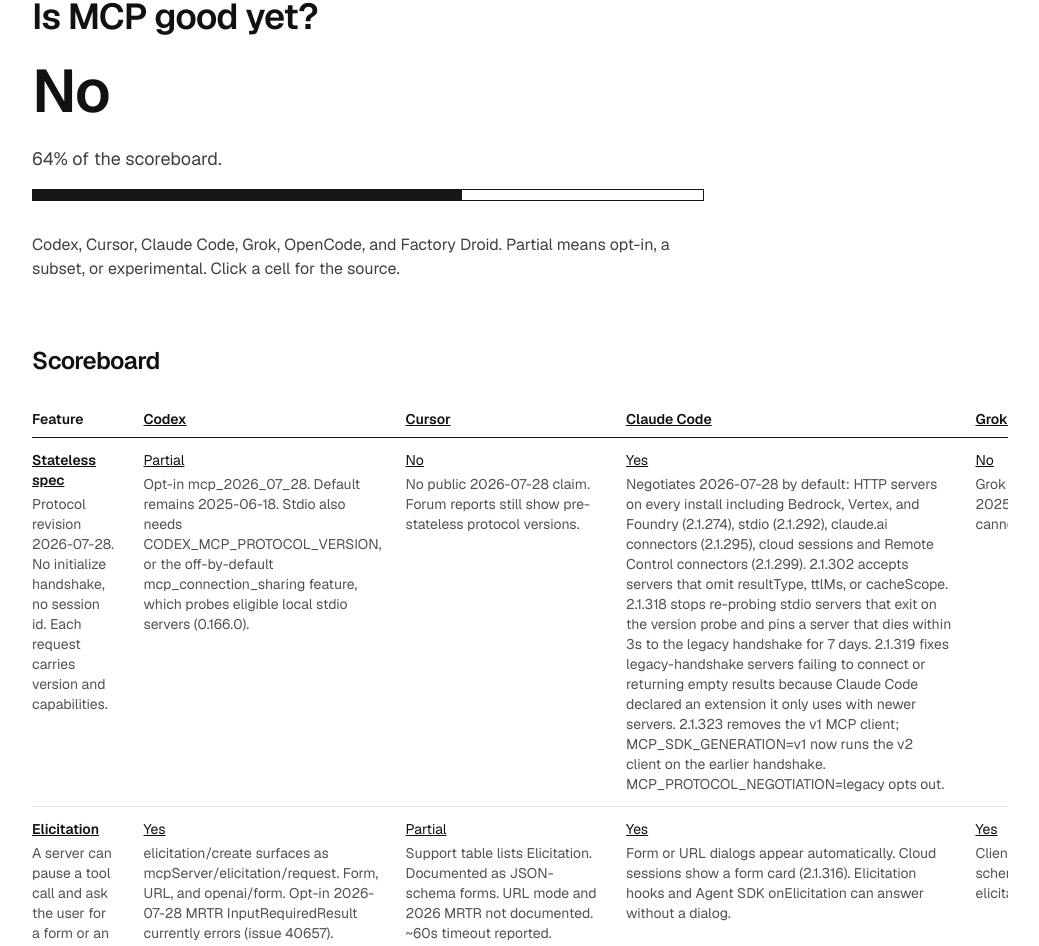
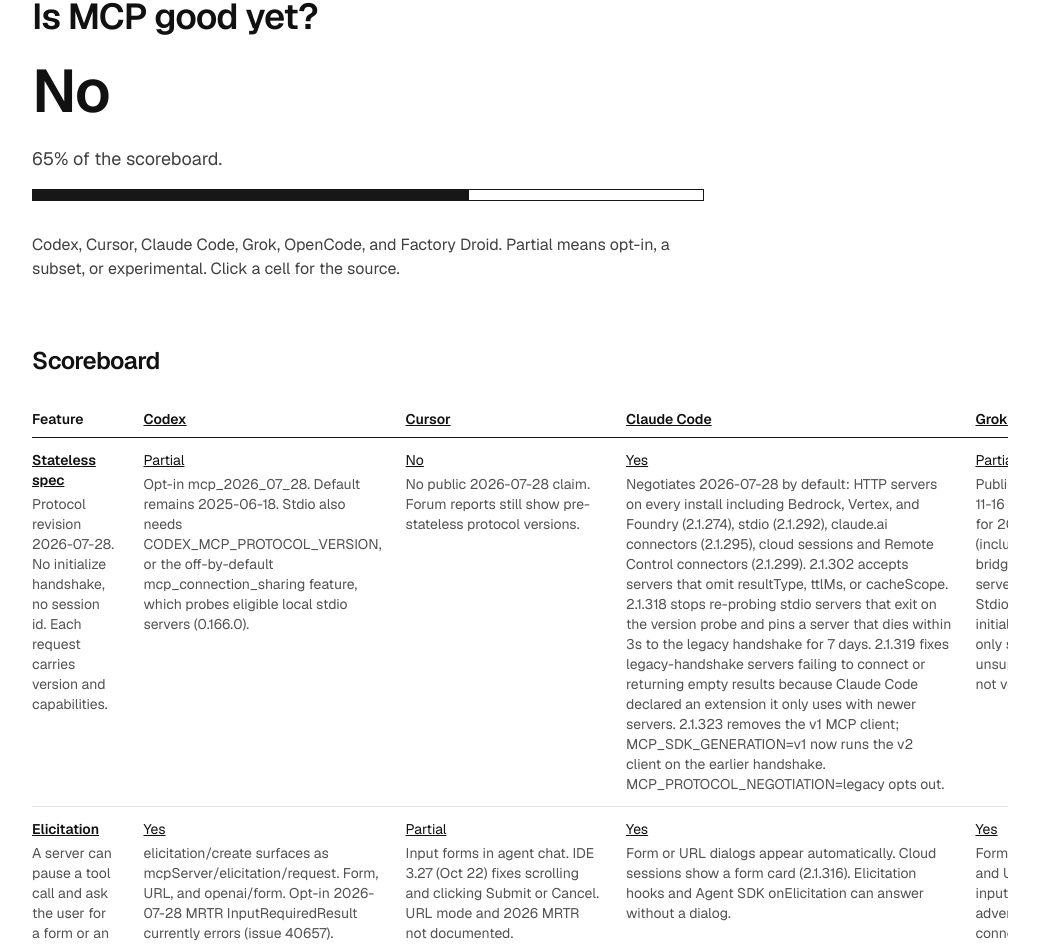
Before and after one commit to neon-solutions/ismcpgoodyet, a Next.js app: page / in a window 1280 px wide. Shown: the part 67-1013 px from the top of the page, without its empty margins (120-1159 px from the left). Built offline with nearby package versions, Linux system fonts and the light colour scheme.

Commit message:
fix: refresh MCP client support and release notes (#2)

```diff
--- a/content/site.ts
+++ b/content/site.ts
@@ -164,16 +164,17 @@ export const status = {
         "Negotiates 2026-07-28 by default: HTTP servers on every install including Bedrock, Vertex, and Foundry (2.1.274), stdio (2.1.292), claude.ai connectors (2.1.295), cloud sessions and Remote Control connectors (2.1.299). 2.1.302 accepts servers that omit resultType, ttlMs, or cacheScope. 2.1.318 stops re-probing stdio servers that exit on the version probe and pins a server that dies within 3s to the legacy handshake for 7 days. 2.1.319 fixes legacy-handshake servers failing to connect or returning empty results because Claude Code declared an extension it only uses with newer servers. 2.1.323 removes the v1 MCP client; MCP_SDK_GENERATION=v1 now runs the v2 client on the earlier handshake. MCP_PROTOCOL_NEGOTIATION=legacy opts out.",
     },
     grok: {
-      status: "no",
+      status: "partial",
       evidenceUrl:
-        "https://github.com/xai-org/grok-build/blob/main/crates/codegen/xai-grok-mcp/src/servers.rs",
-      notes: "Grok Build pins the wire to 2025-11-25 so an rmcp bump cannot silently move it.",
+        "https://github.com/xai-org/grok-build/blob/2bdd1d6a6369de0e8c68132ea4539e9abd9e14a8/crates/codegen/xai-grok-mcp/src/servers.rs",
+      notes:
+        "Public source checked 2026-11-16 probes server/discover for 2026-07-28 on HTTP (including OAuth) and the ACP bridge for in-process SDK servers, with legacy fallback. Stdio stays on the 2025-11-25 initialize handshake; modern-only stdio servers are unsupported. Shipping version not verified.",
     },
     opencode: {
       status: "partial",
       evidenceUrl: "https://opencode.ai/v2/docs/mcp-servers#protocol-version",
       notes:
-        "OpenCode 2.2 adds a per-server protocol: legacy (default), auto, or 2026-07-28. auto probes server/discover and falls back to initialize; 2.2.6 also falls back for stdio servers that ignore the probe. OpenCode 1 still uses the initialize handshake.",
+        "OpenCode 2.2 adds a per-server protocol: legacy (default), auto, or 2026-07-28. auto probes server/discover and falls back to initialize; 2.2.6 also falls back for stdio servers that ignore the probe. Opt-in pool: true (2.2.6) shares matching connections across directories only on 2026-07-28; an unset protocol then means auto. OpenCode 1 still uses the initialize handshake.",
     },
     "factory-droid": {
       status: "no",
@@ -191,9 +192,9 @@ export const status = {
     },
     cursor: {
       status: "partial",
-      evidenceUrl: "https://cursor.com/docs/mcp",
+      evidenceUrl: "https://cursor.com/docs/release-notes",
       notes:
-        "Support table lists Elicitation. Documented as JSON-schema forms. URL mode and 2026 MRTR not documented. ~60s timeout reported.",
+        "Input forms in agent chat. IDE 3.27 (Oct 22) fixes scrolling and clicking Submit or Cancel. URL mode and 2026 MRTR not documented.",
     },
     "claude-code": {
       status: "yes",
@@ -205,8 +206,9 @@ export const status = {
     grok: {
       status: "yes",
       evidenceUrl:
-        "https://github.com/xai-org/grok-build/blob/main/crates/codegen/xai-grok-mcp/src/servers.rs",
-      notes: "Client advertises form (with schema validation) and URL elicitation.",
+        "https://github.com/xai-org/grok-build/blob/2bdd1d6a6369de0e8c68132ea4539e9abd9e14a8/crates/codegen/xai-grok-mcp/src/servers.rs",
+      notes:
+        "Form (with schema validation) and URL elicitation when an input handler is attached; not advertised on ACP connections. Public source handles legacy elicitation/create and 2026-07-28 input_required round trips, including polling while a URL flow is pending. Stdio remains legacy-only.",
     },
     opencode: {
       status: "yes",
@@ -238,7 +240,7 @@ export const status = {
       status: "partial",
       evidenceUrl: "https://github.com/anthropics/claude-code/blob/main/CHANGELOG.md",
       notes:
-        "Public beta in the CLI since 2.1.304. Polls tasks/get, answers input_required through tasks/update, and cancels with tasks/cancel. 2.1.319 moves a task to the background at once and runs Tasks on Bedrock, Vertex, Foundry, and LLM gateways without feature-flag fetching. tasks/list and task notifications are unused.",
+        "Public beta in the CLI since 2.1.304. Polls tasks/get, answers input_required through tasks/update, and cancels with tasks/cancel. 2.1.319 moves a task to the background at once and runs Tasks on Bedrock, Vertex, Foundry, and LLM gateways without feature-flag fetching. 2.1.325 makes Esc on a background task question mean answer later; Enter in /tasks reopens it. Polling resumes after a later call reconnects the server. tasks/list and task notifications are unused.",
     },
     grok: {
       status: "no",
@@ -315,7 +317,7 @@ export const status = {
       status: "yes",
       evidenceUrl: "https://code.claude.com/docs/en/agent-sdk/tool-search.md",
       notes:
-        "Tool Search is on by default. Definitions are withheld; the agent gets a summary and loads up to five matches. alwaysLoad keeps a tool in the prompt; alwaysLoad: false on a server defers all its tools (2.1.287). Foundry and some Vertex or proxy hosts load everything.",
+        "Tool Search is on by default. Definitions are withheld; the agent gets a summary and loads up to five matches. alwaysLoad keeps a tool in the prompt; alwaysLoad: false on a server defers all its tools (2.1.287). Azure-hosted Foundry and unsupported models load upfront. Gateways default to search since 2.1.304, with fallback if they reject it. 2.1.325 raises tool-search descriptions in new cloud sessions from 4,096 to 16,384 characters, matching other sessions.",
     },
     grok: {
       status: "yes",
@@ -504,7 +506,7 @@ export const status = {
       status: "yes",
       evidenceUrl: "https://cursor.com/docs/mcp",
       notes:
-        "Marketplace Add to Cursor runs OAuth. Static CLIENT_ID/SECRET in mcp.json. CLI: agent mcp login. Cloud OAuth is per user on Cursor's backend. Servers that reject local redirect URLs sign in through a Cursor-hosted callback page (Oct 9).",
+        "Marketplace Add to Cursor runs OAuth. Static CLIENT_ID/SECRET in mcp.json. CLI: agent mcp login. Cloud OAuth is per user on Cursor's backend. Servers that reject local redirect URLs sign in through a Cursor-hosted callback page (Oct 9). Cloud Agents show a sign-in card for missing permissions named by the server mid-call, and keep the granted scopes for later sign-ins (Oct 19).",
     },
     "claude-code": {
       status: "yes",
@@ -523,7 +525,7 @@ export const status = {
       status: "yes",
       evidenceUrl: "https://opencode.ai/v2/docs/mcp-servers#client-registration",
       notes:
-        "Automatic for remote servers. Uses a pre-registered client, then CIMD, then DCR (2.2). opencode mcp auth / list / logout.",
+        "Automatic for remote servers. Uses a pre-registered client, then CIMD, then DCR (2.2). opencode mcp auth / list / logout. 2.2.7 keeps rotating-token logins across concurrent refreshes and temporary token-endpoint failures. 2.3.0 fixes refreshes and localhost redirects when a server rewrites 127.0.0.1.",
     },
     "factory-droid": {
       status: "yes",
@@ -622,6 +624,25 @@ export const timeline = [
 ] satisfies readonly TimelineEvent[];
 
 export const news = [
+  {
+    slug: "grok-stateless-http-source",
+    title: "Grok's public source supports stateless MCP on HTTP, not stdio",
+    publishedAt: "2026-11-16",
+    sourceName: "Grok Build source",
+    sourceUrl:
+      "https://github.com/xai-org/grok-build/blob/2bdd1d6a6369de0e8c68132ea4539e9abd9e14a8/crates/codegen/xai-grok-mcp/src/servers.rs",
+    summary:
+      "Verified in public source on 2026-11-16: Grok probes server/discover for revision 2026-07-28 on HTTP, including OAuth, and the ACP bridge for in-process SDK servers, with legacy fallback. It handles elicitation input_required round trips on modern connections with an input handler; ACP does not advertise elicitation. Stdio still uses the 2025-11-25 initialize handshake. The shipping version is not verified, so the board scores stateless support partial.",
+  },
+  {
+    slug: "claude-code-mcp-task-recovery",
+    title: "Claude Code 2.1.325 lets MCP task questions wait for you",
+    publishedAt: "2026-11-13",
+    sourceName: "Claude Code release notes",
+    sourceUrl: "https://github.com/anthropics/claude-code/releases/tag/v2.1.325",
+    summary:
+      "Esc on a background MCP task's question now means answer later: nothing is sent to the server, and Enter in /tasks reopens the question. Background tasks resume polling after a later call reconnects the server, and questions wait until you send or clear a draft. New cloud sessions also load up to 16,384 characters per tool-search description instead of 4,096. Tasks remains public beta and partial on the board.",
+  },
   {
     slug: "opencode-2-3-mcp-events",
     title: "OpenCode 2.3 adds experimental MCP events",
```
